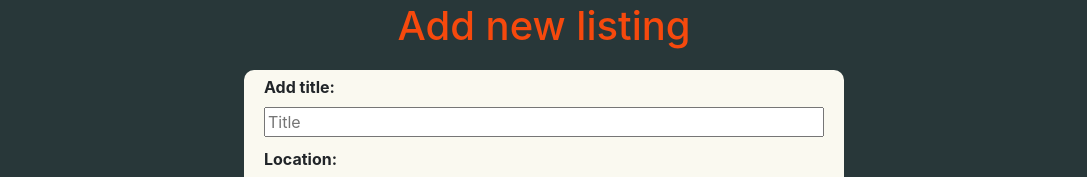
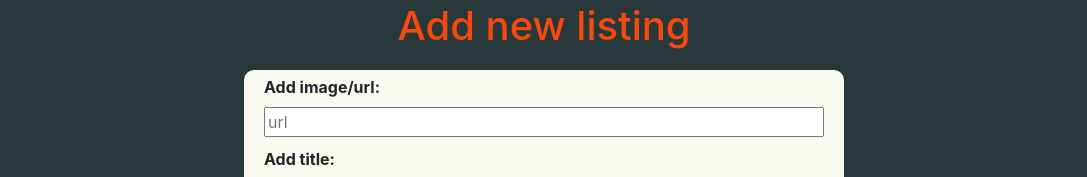
Before and after one commit to RaevenTech/bam-booking-UI, a React (Create React App) app in the folder bam-ui/: page /dashboard in a window 1280 px wide. Shown: the part 485-662 px from the top of the page, without its empty margins (96-1183 px from the left). Built offline with nearby package versions, Linux system fonts and the light colour scheme.

Commit message:
updated form

```diff
--- a/bam-ui/src/forms/newPost/NewPost.js
+++ b/bam-ui/src/forms/newPost/NewPost.js
@@ -12,6 +12,7 @@ const NewPost = (props) => {
     const adultsRef = useRef();
     const childrenRef = useRef();
     const descriptionRef = useRef();
+    const imageRef = useRef();
 
     const handleSubmit = async (e) => {
         e.preventDefault();
@@ -24,6 +25,7 @@ const NewPost = (props) => {
         const adultsValue = adultsRef.current.value;
         const childrenValue = childrenRef.current.value;
         const descriptionValue = descriptionRef.current.value;
+        const imageValue = imageRef.current.value;
         const postId = nanoid();
 
         const formData = {
@@ -35,6 +37,7 @@ const NewPost = (props) => {
             adults: adultsValue,
             children: childrenValue,
             description: descriptionValue,
+            image: imageValue,
             closingDate: date,
             postId: postId,
         };
@@ -57,6 +60,19 @@ const NewPost = (props) => {
             <h1 className={styles.title}>Add new listing</h1>
             <div className={styles.main_form_container}>
                 <form onSubmit={handleSubmit}>
+                    <div className={styles.form_item}>
+                        <label className={styles.post_image_url}>
+                            <b>Add image/url:</b>
+                        </label>
+                        <input
+                            className={styles.input}
+                            type="text"
+                            placeholder="url"
+                            required
+                            ref={imageRef}
+                        />
+                    </div>
+
                     <div className={styles.form_item}>
                         <label className={styles.post_title}>
                             <b>Add title:</b>
```
